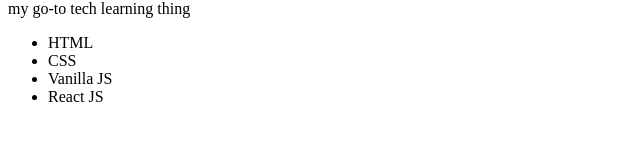
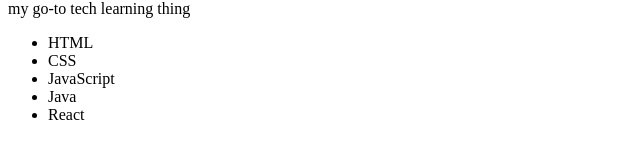
Before and after one commit to BrennanColberg/website, a React (Create React App) app: page / in a window 1280 px wide. Shown: the part 336-494 px from the top of the page, without its empty margins (0-640 px from the left). Built offline with nearby package versions, Linux system fonts and the light colour scheme.

Commit message:
technology class name generation

```diff
--- a/src/Projects.js
+++ b/src/Projects.js
@@ -38,10 +38,13 @@ const Project = (props) => {
   let technologies = [];
   if (props.project.technologies) {
     for (let technology of props.project.technologies) {
+      // generate standard class name with regex
+      let technologyClassName = technology.toLowerCase().replace(/[ _:\/\.]+/, "-");
       technologies.push(
-        <li key={technology}>
-          {technology}
-        </li>
+        <li
+          className={technologyClassName}
+          key={technologyClassName}
+        >{technology}</li>
       );
     }
   }
--- a/src/assets/projects.json
+++ b/src/assets/projects.json
@@ -13,8 +13,9 @@
     "technologies": [
       "HTML",
       "CSS",
-      "Vanilla JS",
-      "React JS"
+      "JavaScript",
+      "Java",
+      "React"
     ]
   }
 ]
```
